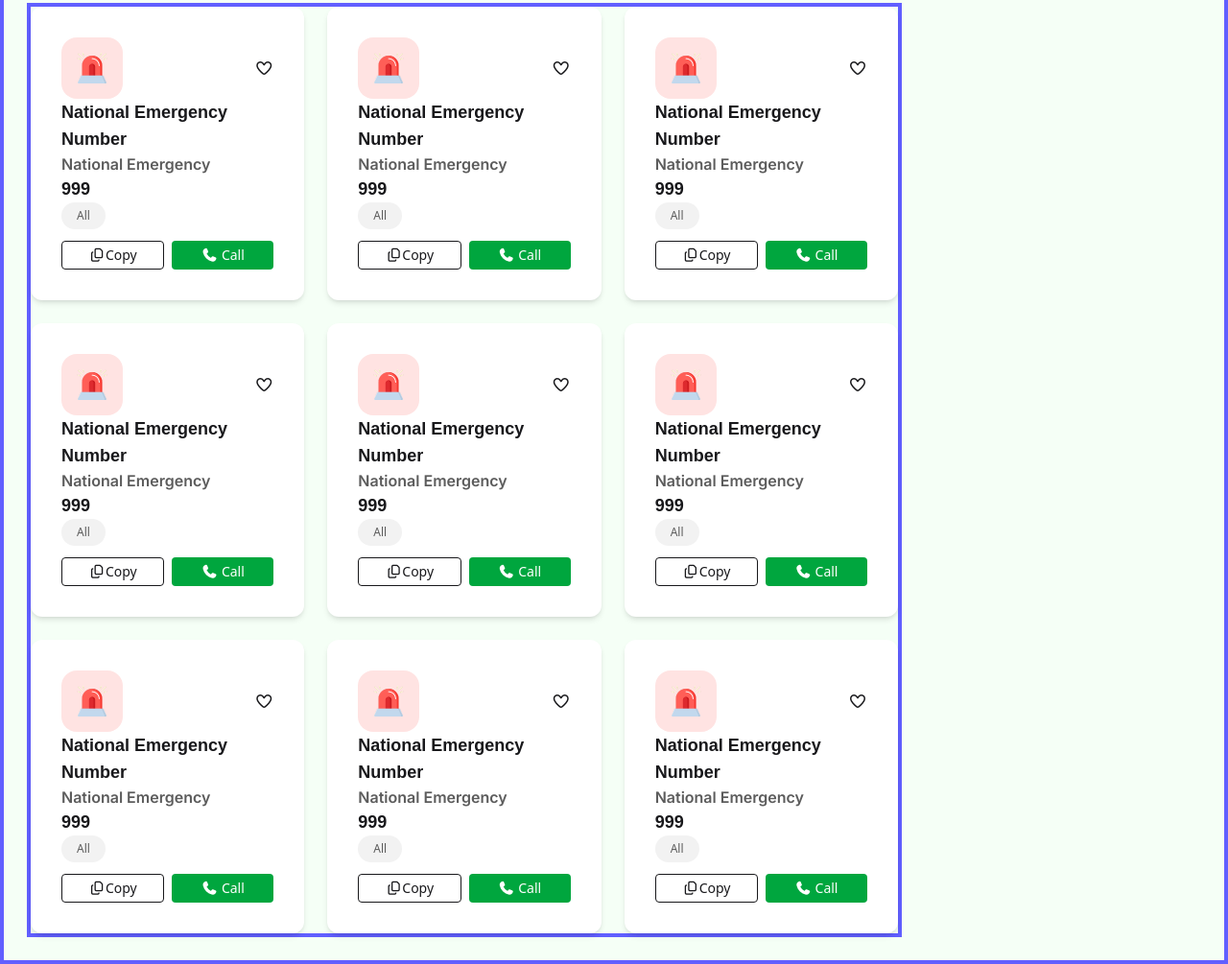
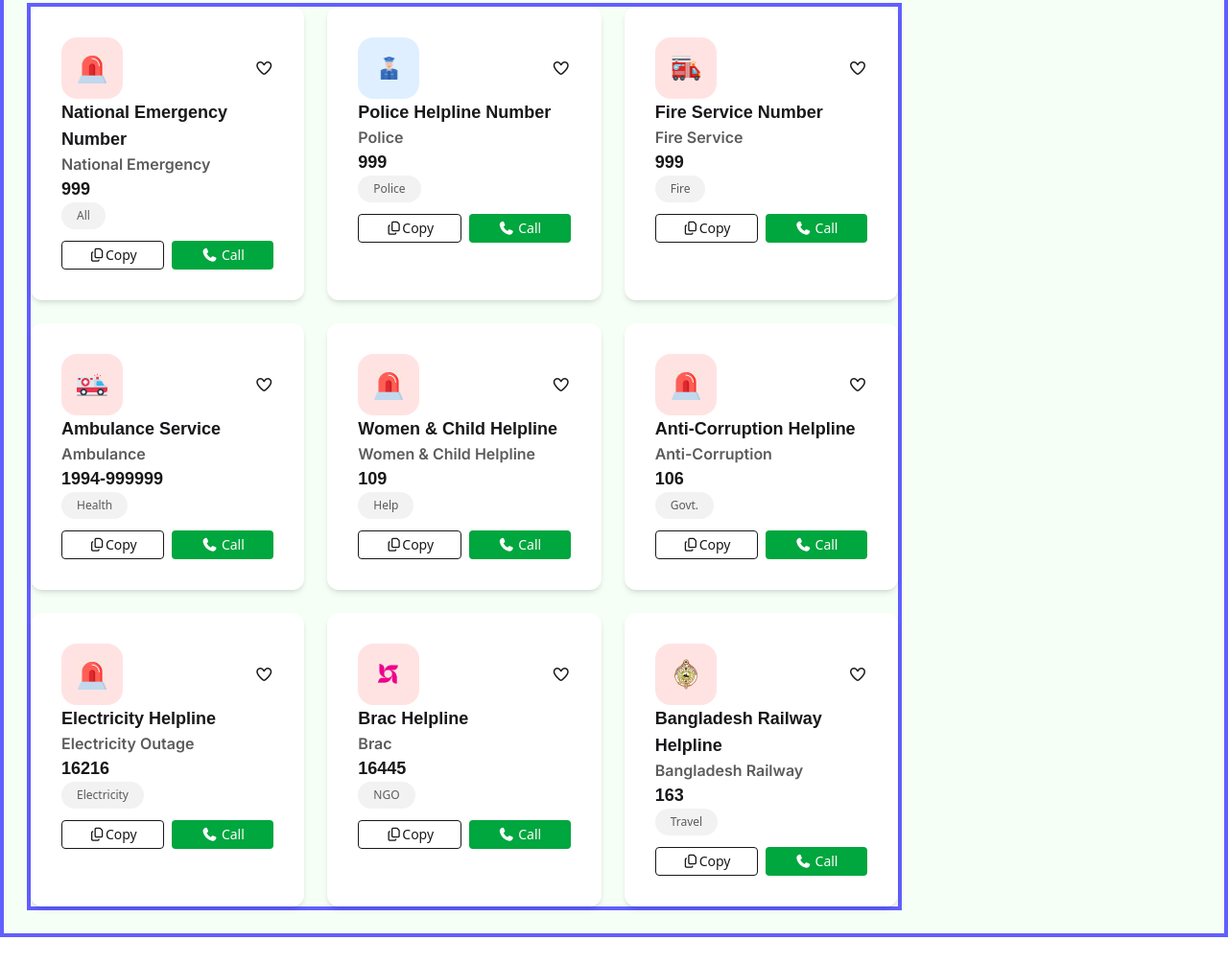
Before and after one commit to FokhrulSabel/assignment-5, a plain HTML site: page index.html in a window 1280 px wide. Shown: the part 377-1382 px from the top of the page at 96% size. After the commit the page ends 1354 px from the top, so only its background shows below. Drawn offline with nearby package versions, Linux system fonts and the light colour scheme; a web font is replaced by a local one.

Commit message:
add main section update

```diff
--- a/index.html
+++ b/index.html
@@ -89,16 +89,16 @@
             <!-- hotline 2  -->
             <div class="bg-white shadow-md p-8 rounded-xl">
                 <div class="flex justify-between items-center">
-                    <div class="bg-[#ffe3e2] w-16 h-16 rounded-2xl flex justify-center items-center">
-                        <img src="assets/emergency.png" alt="emergency" class="w-8 h-8">
+                    <div class="bg-[#dfefff] w-16 h-16 rounded-2xl flex justify-center items-center">
+                        <img src="assets/police.png" alt="police" class="w-8 h-8">
                     </div>
                     <button onclick="increaseHeart()"><i class="fa-regular fa-heart"></i></button>
                 </div>
                 <div>
-                    <h2 class="font-hindBold text-lg">National Emergency Number</h2>
-                    <p class="font-interSemi text-[#5c5c5c]">National Emergency </p>
+                    <h2 class="font-hindBold text-lg">Police Helpline Number</h2>
+                    <p class="font-interSemi text-[#5c5c5c]">Police </p>
                     <h2 class="font-hindBold text-lg">999</h2>
-                    <span class="inline-block bg-[#f2f2f2] text-[#5c5c5c] text-xs px-4 py-1.5 rounded-full">All</span>
+                    <span class="inline-block bg-[#f2f2f2] text-[#5c5c5c] text-xs px-4 py-1.5 rounded-full">Police</span>
                 </div>
                 <div class="flex gap-2 mt-3">
                     <button onclick="copyNumber('999')" class="border px-3 py-1 rounded text-sm w-full"><i
@@ -112,15 +112,15 @@
             <div class="bg-white shadow-md p-8 rounded-xl">
                 <div class="flex justify-between items-center">
                     <div class="bg-[#ffe3e2] w-16 h-16 rounded-2xl flex justify-center items-center">
-                        <img src="assets/emergency.png" alt="emergency" class="w-8 h-8">
+                        <img src="assets/fire-service.png" alt="fire-service" class="w-8 h-8">
                     </div>
                     <button onclick="increaseHeart()"><i class="fa-regular fa-heart"></i></button>
                 </div>
                 <div>
-                    <h2 class="font-hindBold text-lg">National Emergency Number</h2>
-                    <p class="font-interSemi text-[#5c5c5c]">National Emergency </p>
+                    <h2 class="font-hindBold text-lg">Fire Service Number</h2>
+                    <p class="font-interSemi text-[#5c5c5c]">Fire Service</p>
                     <h2 class="font-hindBold text-lg">999</h2>
-                    <span class="inline-block bg-[#f2f2f2] text-[#5c5c5c] text-xs px-4 py-1.5 rounded-full">All</span>
+                    <span class="inline-block bg-[#f2f2f2] text-[#5c5c5c] text-xs px-4 py-1.5 rounded-full">Fire</span>
                 </div>
                 <div class="flex gap-2 mt-3">
                     <button onclick="copyNumber('999')" class="border px-3 py-1 rounded text-sm w-full"><i
@@ -134,15 +134,15 @@
             <div class="bg-white shadow-md p-8 rounded-xl">
                 <div class="flex justify-between items-center">
                     <div class="bg-[#ffe3e2] w-16 h-16 rounded-2xl flex justify-center items-center">
-                        <img src="assets/emergency.png" alt="emergency" class="w-8 h-8">
+                        <img src="assets/ambulance.png" alt="ambulance" class="w-8 h-8">
                     </div>
                     <button onclick="increaseHeart()"><i class="fa-regular fa-heart"></i></button>
                 </div>
                 <div>
-                    <h2 class="font-hindBold text-lg">National Emergency Number</h2>
-                    <p class="font-interSemi text-[#5c5c5c]">National Emergency </p>
-                    <h2 class="font-hindBold text-lg">999</h2>
-                    <span class="inline-block bg-[#f2f2f2] text-[#5c5c5c] text-xs px-4 py-1.5 rounded-full">All</span>
+                    <h2 class="font-hindBold text-lg">Ambulance Service</h2>
+                    <p class="font-interSemi text-[#5c5c5c]">Ambulance</p>
+                    <h2 class="font-hindBold text-lg">1994-999999</h2>
+                    <span class="inline-block bg-[#f2f2f2] text-[#5c5c5c] text-xs px-4 py-1.5 rounded-full">Health</span>
                 </div>
                 <div class="flex gap-2 mt-3">
                     <button onclick="copyNumber('999')" class="border px-3 py-1 rounded text-sm w-full"><i
@@ -161,10 +161,10 @@
                     <button onclick="increaseHeart()"><i class="fa-regular fa-heart"></i></button>
                 </div>
                 <div>
-                    <h2 class="font-hindBold text-lg">National Emergency Number</h2>
-                    <p class="font-interSemi text-[#5c5c5c]">National Emergency </p>
-                    <h2 class="font-hindBold text-lg">999</h2>
-                    <span class="inline-block bg-[#f2f2f2] text-[#5c5c5c] text-xs px-4 py-1.5 rounded-full">All</span>
+                    <h2 class="font-hindBold text-lg">Women & Child Helpline</h2>
+                    <p class="font-interSemi text-[#5c5c5c]">Women & Child Helpline</p>
+                    <h2 class="font-hindBold text-lg">109</h2>
+                    <span class="inline-block bg-[#f2f2f2] text-[#5c5c5c] text-xs px-4 py-1.5 rounded-full">Help</span>
                 </div>
                 <div class="flex gap-2 mt-3">
                     <button onclick="copyNumber('999')" class="border px-3 py-1 rounded text-sm w-full"><i
@@ -183,10 +183,10 @@
                     <button onclick="increaseHeart()"><i class="fa-regular fa-heart"></i></button>
                 </div>
                 <div>
-                    <h2 class="font-hindBold text-lg">National Emergency Number</h2>
-                    <p class="font-interSemi text-[#5c5c5c]">National Emergency </p>
-                    <h2 class="font-hindBold text-lg">999</h2>
-                    <span class="inline-block bg-[#f2f2f2] text-[#5c5c5c] text-xs px-4 py-1.5 rounded-full">All</span>
+                    <h2 class="font-hindBold text-lg">Anti-Corruption Helpline</h2>
+                    <p class="font-interSemi text-[#5c5c5c]">Anti-Corruption</p>
+                    <h2 class="font-hindBold text-lg">106</h2>
+                    <span class="inline-block bg-[#f2f2f2] text-[#5c5c5c] text-xs px-4 py-1.5 rounded-full">Govt.</span>
                 </div>
                 <div class="flex gap-2 mt-3">
                     <button onclick="copyNumber('999')" class="border px-3 py-1 rounded text-sm w-full"><i
@@ -205,10 +205,10 @@
                     <button onclick="increaseHeart()"><i class="fa-regular fa-heart"></i></button>
                 </div>
                 <div>
-                    <h2 class="font-hindBold text-lg">National Emergency Number</h2>
-                    <p class="font-interSemi text-[#5c5c5c]">National Emergency </p>
-                    <h2 class="font-hindBold text-lg">999</h2>
-                    <span class="inline-block bg-[#f2f2f2] text-[#5c5c5c] text-xs px-4 py-1.5 rounded-full">All</span>
+                    <h2 class="font-hindBold text-lg">Electricity Helpline</h2>
+                    <p class="font-interSemi text-[#5c5c5c]">Electricity Outage</p>
+                    <h2 class="font-hindBold text-lg">16216</h2>
+                    <span class="inline-block bg-[#f2f2f2] text-[#5c5c5c] text-xs px-4 py-1.5 rounded-full">Electricity</span>
                 </div>
                 <div class="flex gap-2 mt-3">
                     <button onclick="copyNumber('999')" class="border px-3 py-1 rounded text-sm w-full"><i
@@ -222,15 +222,15 @@
             <div class="bg-white shadow-md p-8 rounded-xl">
                 <div class="flex justify-between items-center">
                     <div class="bg-[#ffe3e2] w-16 h-16 rounded-2xl flex justify-center items-center">
-                        <img src="assets/emergency.png" alt="emergency" class="w-8 h-8">
+                        <img src="assets/brac.png" alt="brac" class="w-8 h-8">
                     </div>
                     <button onclick="increaseHeart()"><i class="fa-regular fa-heart"></i></button>
                 </div>
                 <div>
-                    <h2 class="font-hindBold text-lg">National Emergency Number</h2>
-                    <p class="font-interSemi text-[#5c5c5c]">National Emergency </p>
-                    <h2 class="font-hindBold text-lg">999</h2>
-                    <span class="inline-block bg-[#f2f2f2] text-[#5c5c5c] text-xs px-4 py-1.5 rounded-full">All</span>
+                    <h2 class="font-hindBold text-lg">Brac Helpline</h2>
+                    <p class="font-interSemi text-[#5c5c5c]">Brac</p>
+                    <h2 class="font-hindBold text-lg">16445</h2>
+                    <span class="inline-block bg-[#f2f2f2] text-[#5c5c5c] text-xs px-4 py-1.5 rounded-full">NGO</span>
                 </div>
                 <div class="flex gap-2 mt-3">
                     <button onclick="copyNumber('999')" class="border px-3 py-1 rounded text-sm w-full"><i
@@ -244,15 +244,15 @@
             <div class="bg-white shadow-md p-8 rounded-xl">
                 <div class="flex justify-between items-center">
                     <div class="bg-[#ffe3e2] w-16 h-16 rounded-2xl flex justify-center items-center">
-                        <img src="assets/emergency.png" alt="emergency" class="w-8 h-8">
+                        <img src="assets/Bangladesh-Railway.png" alt="Bangladesh-Railway" class="w-8 h-8">
                     </div>
                     <button onclick="increaseHeart()"><i class="fa-regular fa-heart"></i></button>
                 </div>
                 <div>
-                    <h2 class="font-hindBold text-lg">National Emergency Number</h2>
-                    <p class="font-interSemi text-[#5c5c5c]">National Emergency </p>
-                    <h2 class="font-hindBold text-lg">999</h2>
-                    <span class="inline-block bg-[#f2f2f2] text-[#5c5c5c] text-xs px-4 py-1.5 rounded-full">All</span>
+                    <h2 class="font-hindBold text-lg">Bangladesh Railway Helpline </h2>
+                    <p class="font-interSemi text-[#5c5c5c]">Bangladesh Railway</p>
+                    <h2 class="font-hindBold text-lg">163</h2>
+                    <span class="inline-block bg-[#f2f2f2] text-[#5c5c5c] text-xs px-4 py-1.5 rounded-full">Travel</span>
                 </div>
                 <div class="flex gap-2 mt-3">
                     <button onclick="copyNumber('999')" class="border px-3 py-1 rounded text-sm w-full"><i
@@ -268,6 +268,12 @@
 
         <!-- History Section  -->
         <div>
+            <div>
+                <h2></h2>
+                <button></button>
+            </div>
+
+            <div></div>
 
         </div>
     </main>
```
